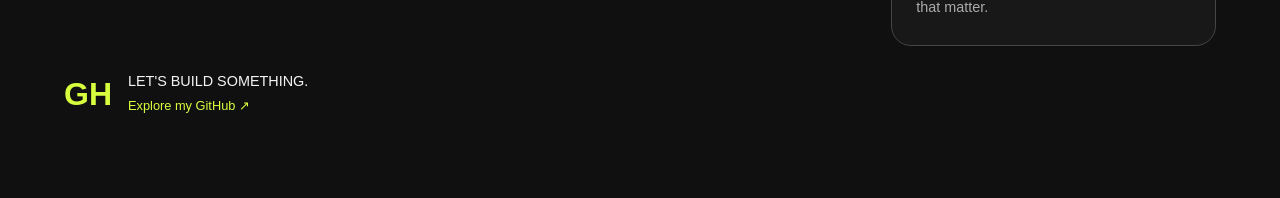
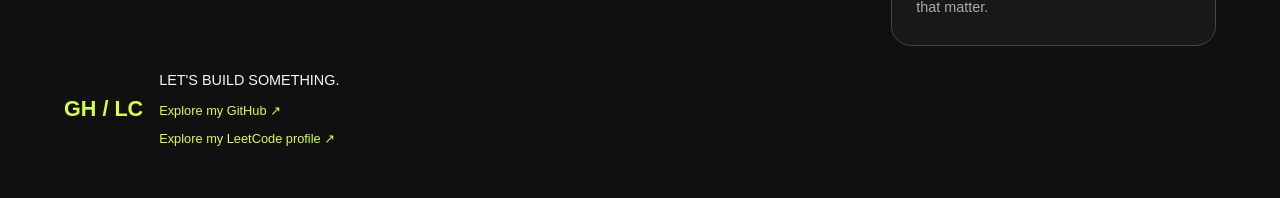
Before and after one commit to tankify/chirag-portfolio, a Next.js app: page /about in a window 1280 px wide. Shown: the part 1316-1514 px from the top of the page. Built offline with nearby package versions, Linux system fonts and the light colour scheme.

Commit message:
added leetcode profile link

```diff
--- a/app/about/page.tsx
+++ b/app/about/page.tsx
@@ -109,16 +109,18 @@ export default function AboutPage() {
         </div>
 
         <div className="about-github">
-          <span className="github-mark">GH</span>
+          <span className="github-mark">GH / LC</span>
 
           <div>
             <h2>LET'S BUILD SOMETHING.</h2>
-            <Link
-              href="https://github.com/tankify"
-              target="_blank"
-            >
-              Explore my GitHub ↗
-            </Link>
+            <div className="about-profile-links">
+              <Link href="https://github.com/tankify" target="_blank" rel="noopener noreferrer">
+                Explore my GitHub ↗
+              </Link>
+              <Link href="https://leetcode.com/u/Chirag_T002/" target="_blank" rel="noopener noreferrer">
+                Explore my LeetCode profile ↗
+              </Link>
+            </div>
           </div>
         </div>
       </section>
--- a/app/globals.css
+++ b/app/globals.css
@@ -1055,16 +1055,24 @@ a:focus-visible {
 }
 
 .github-mark {
-  font-size: 2rem;
+  font-size: 1.35rem;
   font-weight: 800;
   color: #d8ff3e;
+  white-space: nowrap;
 }
 
 .about-github h2 {
   font-size: 0.9rem;
 }
 
-.about-github a {
+.about-profile-links {
+  display: flex;
+  flex-direction: column;
+  gap: 8px;
+  margin-top: 10px;
+}
+
+.about-profile-links a {
   color: #d8ff3e;
   font-size: 0.8rem;
 }
```
